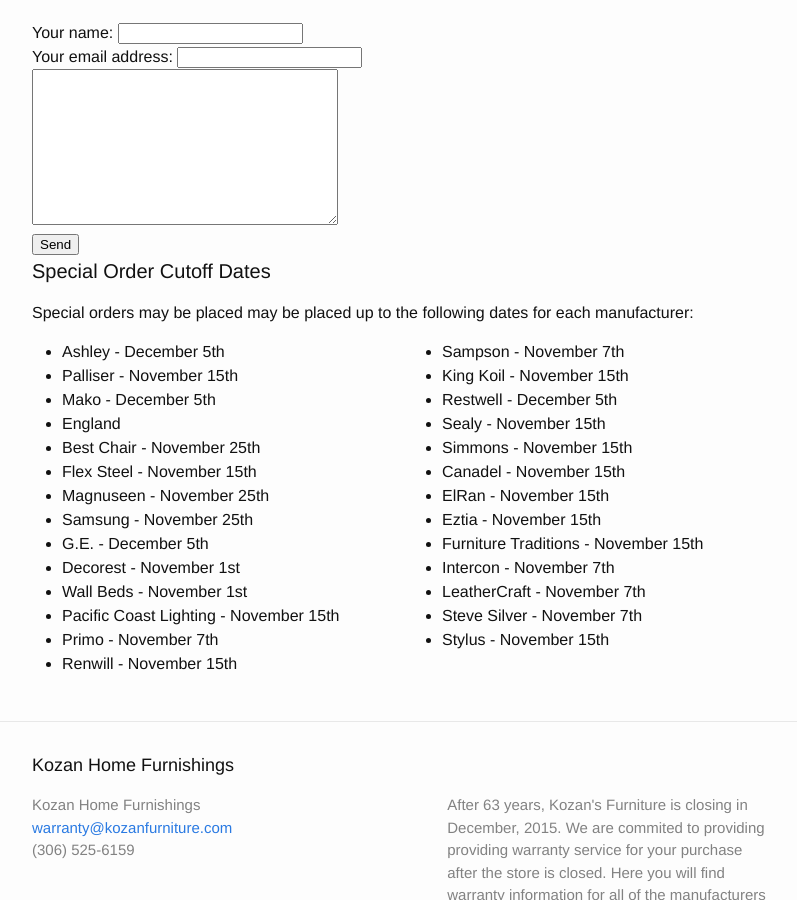
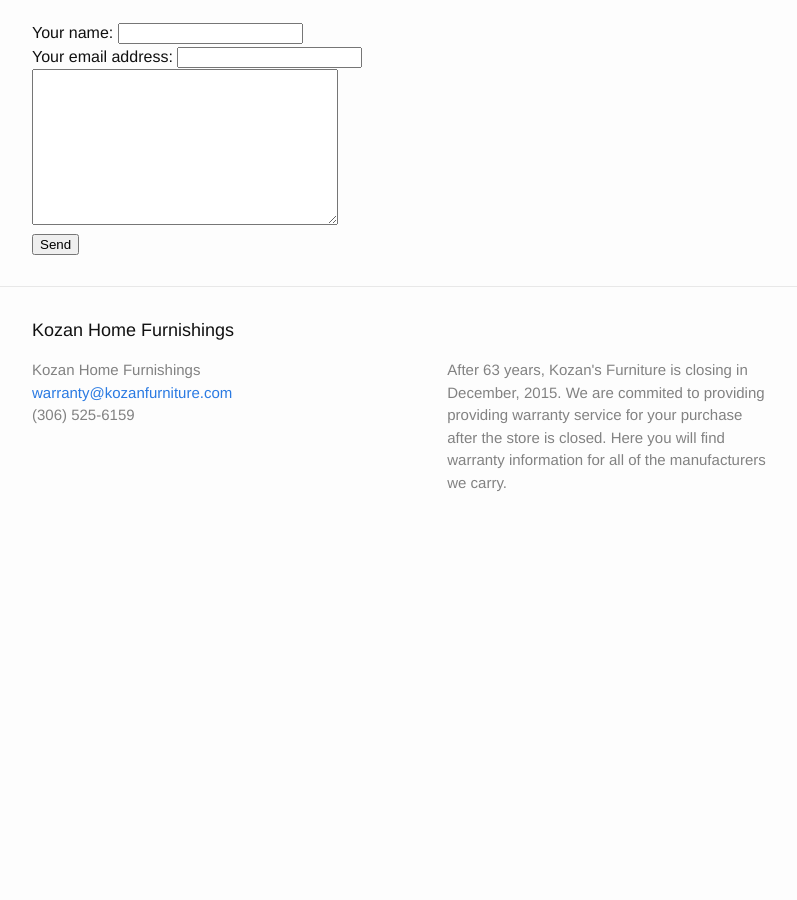
Before and after one commit to johnkozan/kozans-warranty, a Jekyll site: the page built from index.html, in a window 1280 px wide and 900 px high, scrolled down 507 px. Shown: the whole window, without its empty margins (238-1035 px from the left). Built offline with Jekyll 4.4.1, drawn with Linux system fonts in a browser that asks for light colours; after the commit the page ends 1061 px from its top, so only the background shows below that.

Commit message:
Update index.html

```diff
--- a/index.html
+++ b/index.html
@@ -38,42 +38,4 @@
     <input type="submit" value="Send">
 </form>
 
-  <h1 class="page-heading">Special Order Cutoff Dates</h1>
-
-  <p>
-  Special orders may be placed may be placed up to the following dates for each manufacturer:
-
-  <div class="twoColumn">
-  <ul>
-    <li>Ashley - December 5th</li>
-    <li>Palliser - November 15th</li>
-    <li>Mako - December 5th</li>
-    <li>England</li>
-    <li>Best Chair - November 25th</li>
-    <li>Flex Steel - November 15th</li>
-    <li>Magnuseen - November 25th</li>
-    <li>Samsung - November  25th</li>
-    <li>G.E. - December 5th</li>
-    <li>Decorest - November 1st</li>
-    <li>Wall Beds - November 1st</li>
-    <li>Pacific Coast Lighting - November 15th</li>
-    <li>Primo - November 7th</li>
-    <li>Renwill - November 15th</li>
-    <li>Sampson - November 7th</li>
-    <li>King Koil - November 15th</li>
-    <li>Restwell - December 5th</li>
-    <li>Sealy - November 15th</li>
-    <li>Simmons - November 15th</li>
-    <li>Canadel - November 15th</li>
-    <li>ElRan - November 15th</li>
-    <li>Eztia - November 15th</li>
-    <li>Furniture Traditions - November 15th</li>
-    <li>Intercon - November 7th</li>
-    <li>LeatherCraft - November 7th</li>
-    <li>Steve Silver - November 7th</li>
-    <li>Stylus - November 15th</li>
-  </ul>
 </div>
-  </p>
-
-</div>
```
